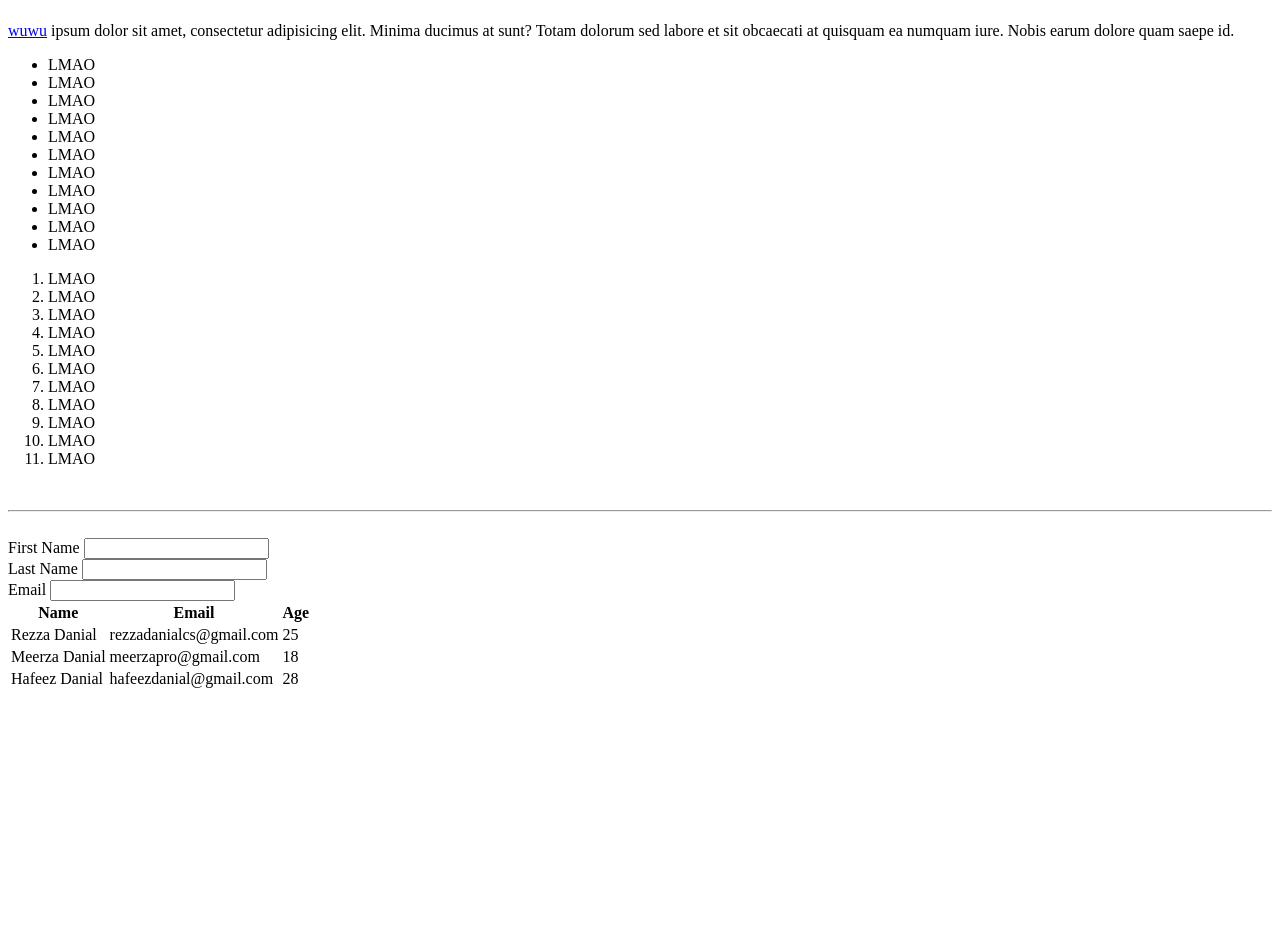
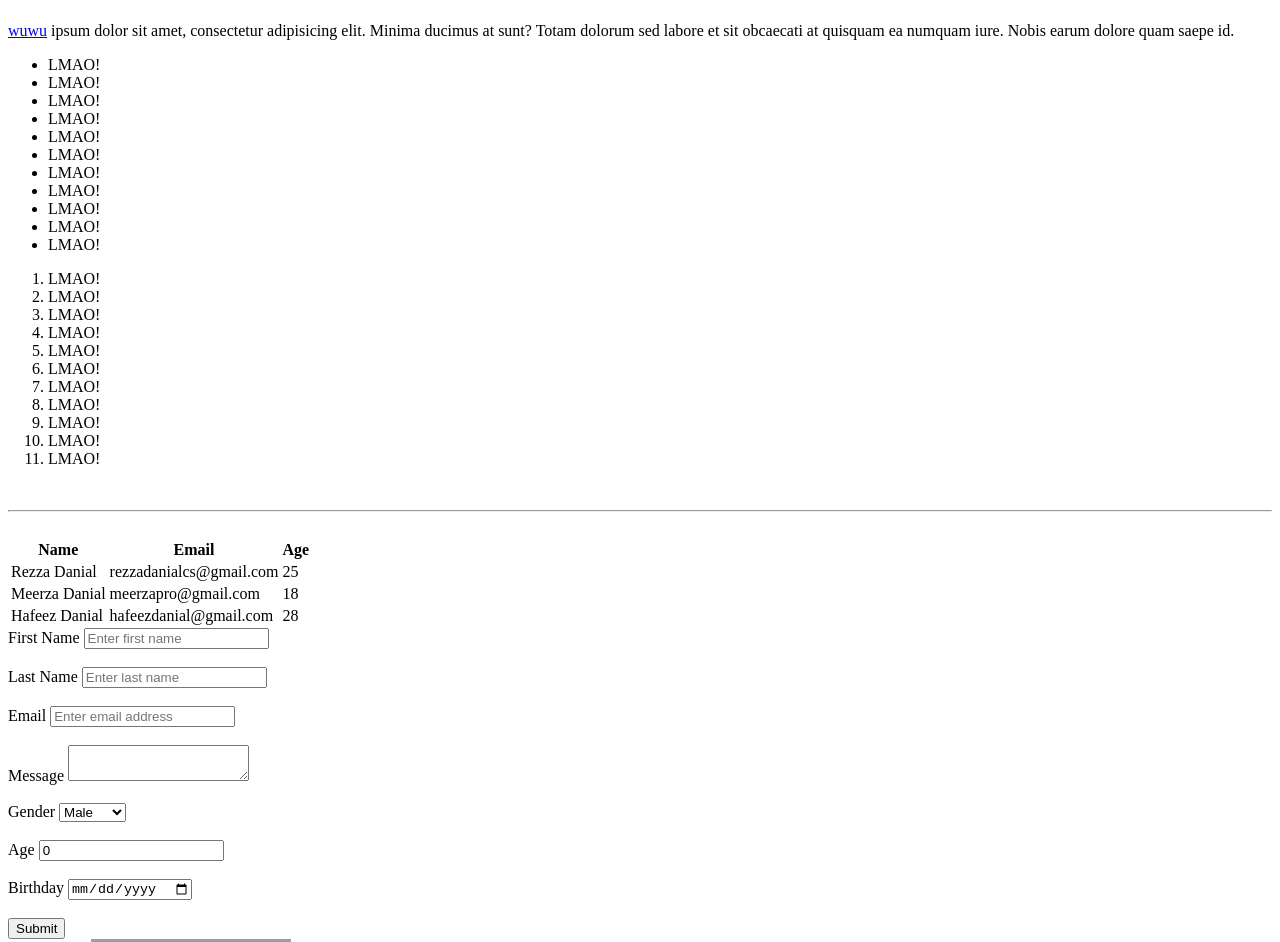
Before and after one commit to meerzadanial/html-basic, a plain HTML site: page index.html in a window 1280 px wide. Shown: the part 266-1208 px from the top of the page. Before the commit the page ends 965 px from the top, so only its background shows below. Drawn offline with Linux system fonts and the light colour scheme; grey boxes are pictures that could not be loaded.

Commit message:
HMTL basic done

```diff
--- a/index.html
+++ b/index.html
@@ -1,8 +1,10 @@
 <!DOCTYPE html>
 <html>
+
 <head>
     <title>GOT BAMBOOZLED SIKE</title>
 </head>
+
 <body>
     <h1>Heading One</h1>
     <h2>Heading Two</h2>
@@ -12,38 +14,39 @@
     <h6>Got Rickrolled bruv</h6>
     <!-- Paragraph -->
     <p>
-           <a href="http://google.com">wuwu</a> ipsum dolor sit amet, consectetur adipisicing elit. Minima ducimus at sunt? Totam dolorum sed labore et sit obcaecati at quisquam ea numquam iure. Nobis earum dolore quam saepe id.
+        <a href="http://google.com">wuwu</a> ipsum dolor sit amet, consectetur adipisicing elit. Minima ducimus at sunt?
+        Totam dolorum sed labore et sit obcaecati at quisquam ea numquam iure. Nobis earum dolore quam saepe id.
     </p>
 
     <!-- lists -->
 
     <ul>
-            <li>LMAO</li>
-            <li>LMAO</li>
-            <li>LMAO</li>
-            <li>LMAO</li>
-            <li>LMAO</li>
-            <li>LMAO</li>
-            <li>LMAO</li>
-            <li>LMAO</li>
-            <li>LMAO</li>
-            <li>LMAO</li>
-            <li>LMAO</li>
+        <li>LMAO!</li>
+        <li>LMAO!</li>
+        <li>LMAO!</li>
+        <li>LMAO!</li>
+        <li>LMAO!</li>
+        <li>LMAO!</li>
+        <li>LMAO!</li>
+        <li>LMAO!</li>
+        <li>LMAO!</li>
+        <li>LMAO!</li>
+        <li>LMAO!</li>
 
     </ul>
 
     <ol>
-            <li>LMAO</li>
-            <li>LMAO</li>
-            <li>LMAO</li>
-            <li>LMAO</li>
-            <li>LMAO</li>
-            <li>LMAO</li>
-            <li>LMAO</li>
-            <li>LMAO</li>
-            <li>LMAO</li>
-            <li>LMAO</li>
-            <li>LMAO</li>
+        <li>LMAO!</li>
+        <li>LMAO!</li>
+        <li>LMAO!</li>
+        <li>LMAO!</li>
+        <li>LMAO!</li>
+        <li>LMAO!</li>
+        <li>LMAO!</li>
+        <li>LMAO!</li>
+        <li>LMAO!</li>
+        <li>LMAO!</li>
+        <li>LMAO!</li>
 
     </ol>
 
@@ -76,33 +79,69 @@
             <br>
             <hr>
             <br>
+        </tbody>
+    </table>
+
     <!-- Forms -->
 
-                <form action="process.php" method="POST" >
+    <form action="process.php" method="POST">
         <div>
             <label>First Name</label>
-                        <input type="text" name="firstName">
+            <input type="text" name="firstName" placeholder="Enter first name">
         </div>
+        <br>
         <div>
             <label>Last Name</label>
-                        <input type="text" name="lastName">
+            <input type="text" name="lastName" placeholder="Enter last name">
         </div>
+        <br>
         <div>
             <label>Email</label>
-                        <input type="text" name="Email">
+            <input type="email" name="Email" placeholder="Enter email address">
         </div>
+        <br>
+        <div>
+            <label>Message</label>
+            <textarea name="message"></textarea>
+        </div>
+        <br>
+        <div>
+            <label>Gender</label>
+            <select name="Gender">
+                <option value="Male">Male</option>
+                <option value="Female">Female</option>
+            </select>
+        </div>
+        <br>
+        <div>
+            <label>Age</label>
+            <input type="number" name="age" value="0">
+        </div>
+        <br>
+        <div>
+            <label>Birthday</label>
+            <input type="date" name="birthday">
+        </div>
+        <br>
+        <input type="Submit" name="Submit" value="Submit">
+    </form>
+     <!-- Buttons -->
+     <button>Click Now!</button>
 
+     <!-- Image -->
+     <a href="https://picsum.photos/200/300">
+     <img src="https://picsum.photos/200/300" width="200px" height="300px">
+     </a>
 
+     <!-- Quotations -->
 
+    <blockquote cite="http://google.com">
+        heofwdofowdhlkfwqolfowdjfoiwjfoiwdjoifjwoifjwiojfowdjfqwjf
+    </blockquote>
 
+    <p>The <abbr title="World Wide Web">WWW</abbr> is goddamn good</p>
 
+    <p><cite>Pls get jinxed bruv</cite></p>
+</body>
 
-
-
-
-                </form>
-
-            </tbody>
-        </table>
-    </body>
 </html>
```
Also changed, not shown: blog.html (added, +12 -0 lines), sos.jpg (added), tenor.gif (added). Lines whose indentation alone changed are shown as unchanged.
